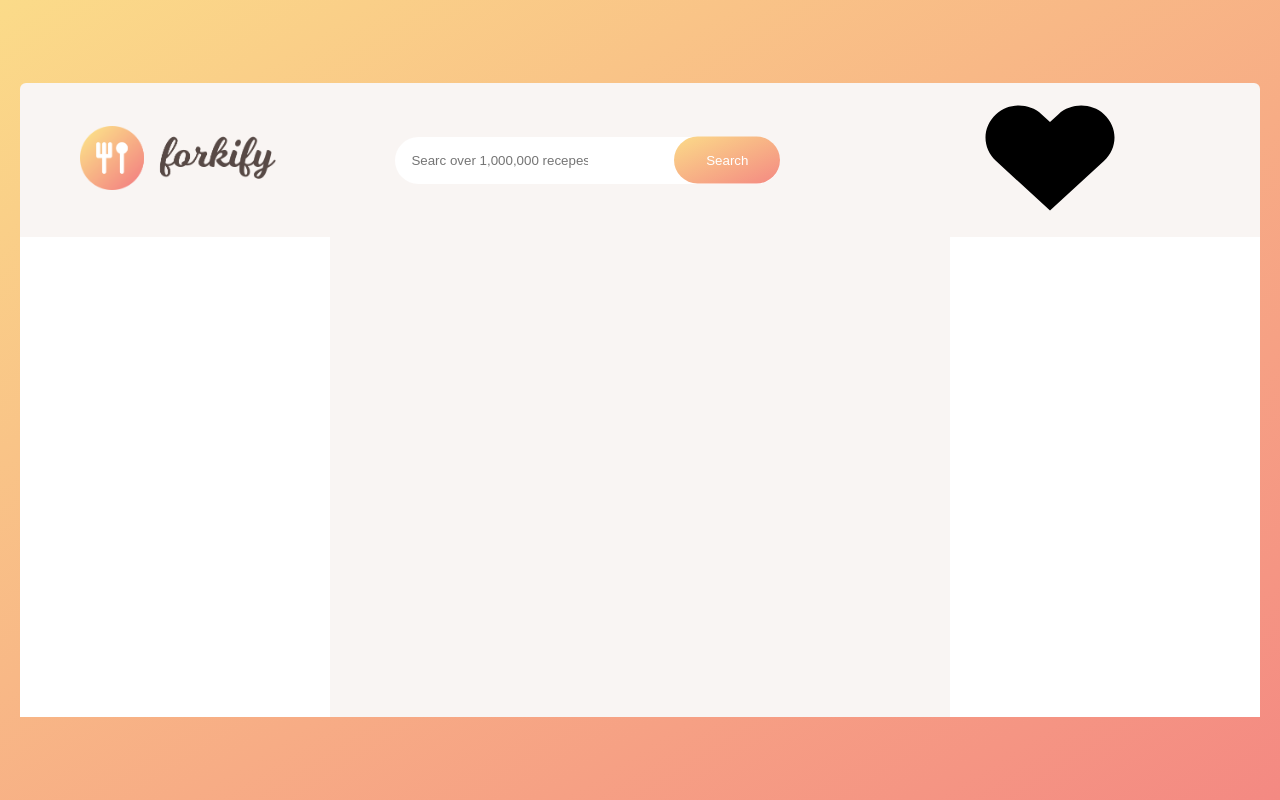
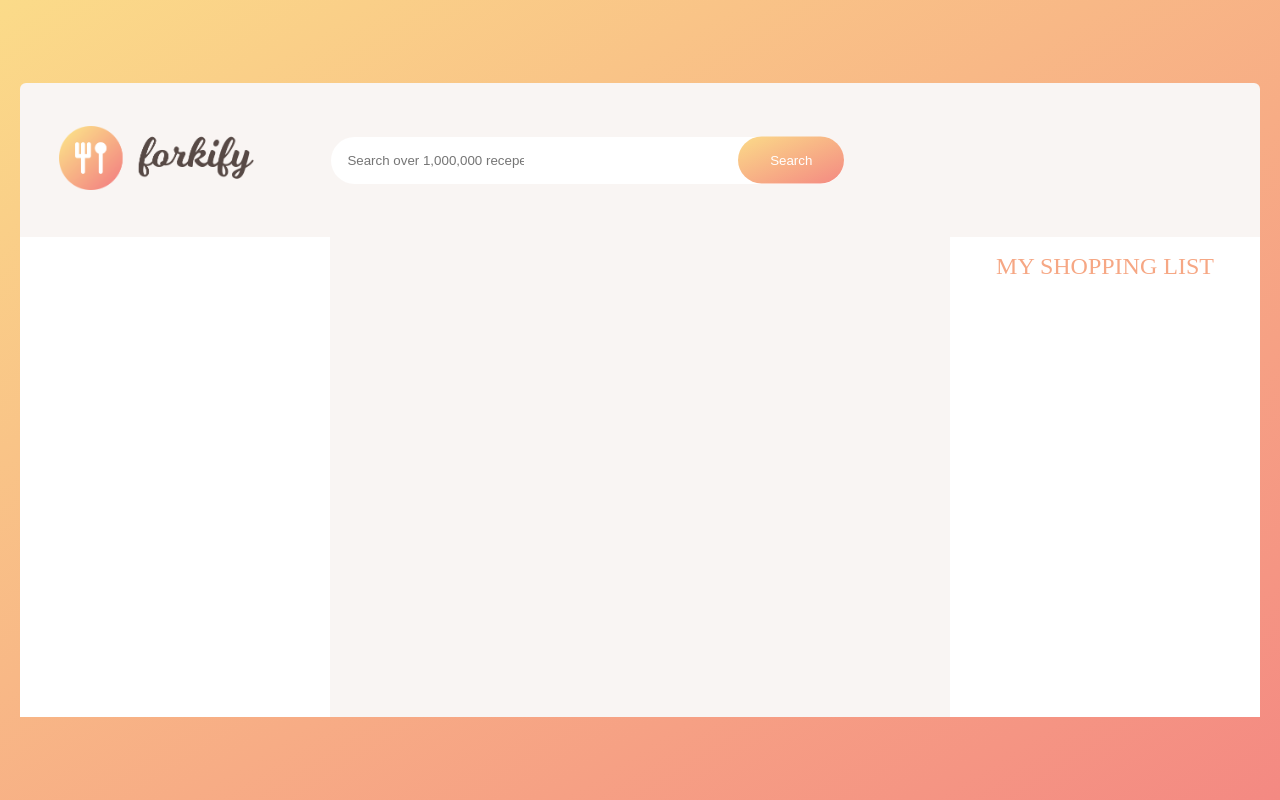
Before and after one commit to milosostojic95/forkify, a website built with webpack: page src/index.html in a window 1280 px wide. Built offline with nearby package versions, Linux system fonts and the light colour scheme.

Commit message:
Added title for shooping, add remove heart svg

```diff
--- a/src/index.html
+++ b/src/index.html
@@ -14,7 +14,7 @@
             <img src="./images/logo.png" alt="">
           </div>
           <form class="search-form">
-            <input type="text" class="search-field" placeholder="Searc over 1,000,000 recepes...">
+            <input type="text" class="search-field" placeholder="Search over 1,000,000 recepes..">
             <button class="btn btn-search">
               <span>Search</span>
             </button>
@@ -22,14 +22,22 @@
           <div class="likes">
             <div class="likes-field">
               <svg class="likes-icon">
-                <use href="./images/icons.svg#icon-heart"></use>
               </svg>
             </div>
           </div>
         </header>
-        <div class="results"></div>
-        <div class="recipe"></div>
-        <div class="shooping"></div>
+        <div class="results">
+          <ul class="result-list"></ul>
+        </div>
+        <div class="recipe">
+        </div>
+        <div class="shooping">
+          <div class="content-title">
+            <h2>MY SHOPPING LIST</h2>
+            <ul class="shopping-list">
+            </ul>
+          </div>
+        </div>
       </div>
     </div>
   </section>
--- a/src/sass/base/_variables.scss
+++ b/src/sass/base/_variables.scss
@@ -2,3 +2,4 @@ $headerBg: #f9f5f3;
 $inputBg: #ffff;
 
 $btnColor: #fff;
+$titleColor: #f6a784;
--- a/src/sass/sections/_header.scss
+++ b/src/sass/sections/_header.scss
@@ -21,7 +21,7 @@
       border-radius: 30px;
       background: $inputBg;
       border: none;
-      padding: 1rem 12rem 1rem 1rem;
+      padding: 1rem 20rem 1rem 1rem;
 
       &:focus {
         outline: none;
--- a/src/sass/sections/_shooping.scss
+++ b/src/sass/sections/_shooping.scss
@@ -2,4 +2,14 @@
   flex-basis: 25%;
   background: $inputBg;
   min-height: 60vh;
+
+  .content-title {
+
+    h2 {
+      text-align: center;
+      color: $titleColor;
+      font-weight: 300;
+      padding-top: 1rem;
+    }
+  }
 }
```
